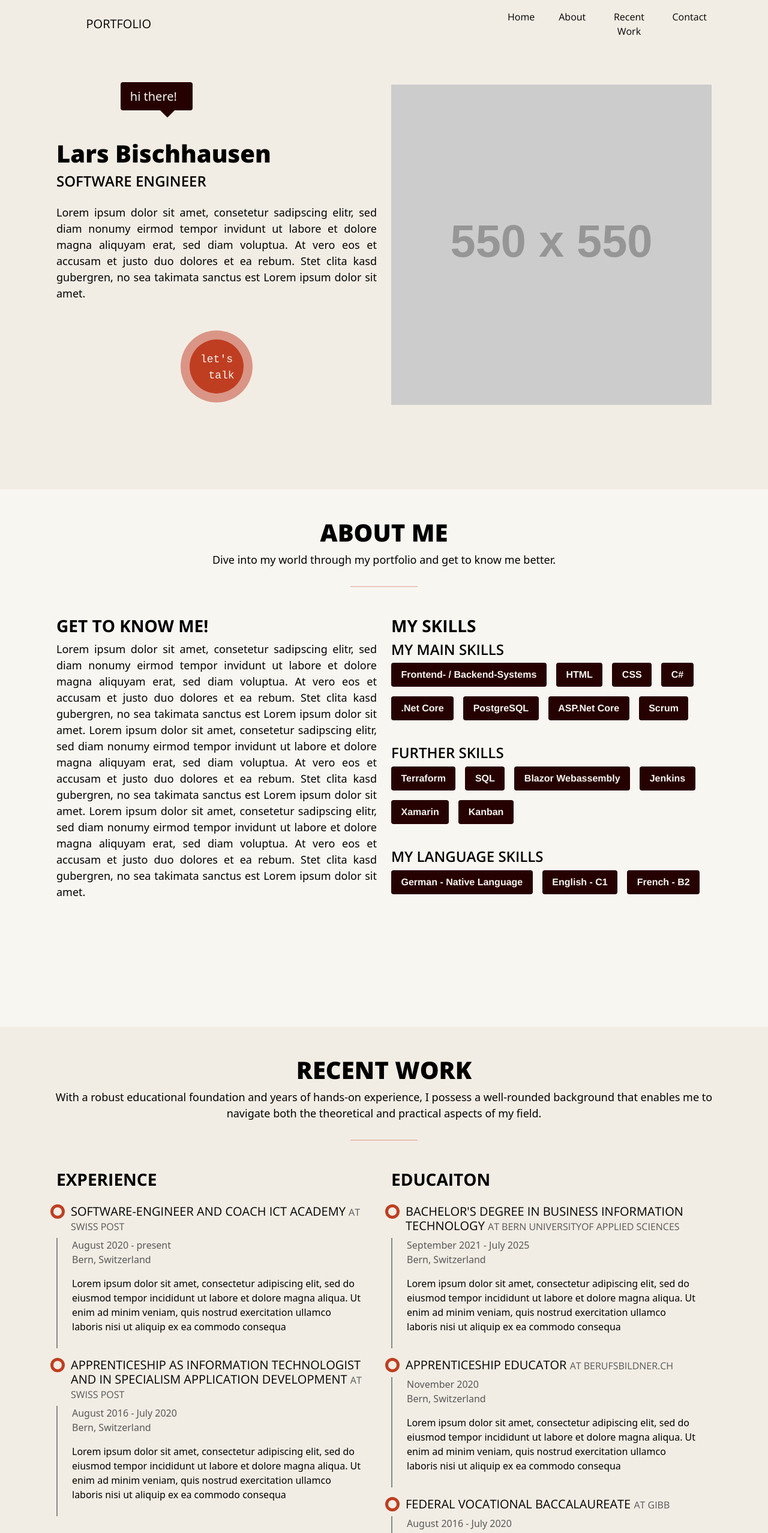
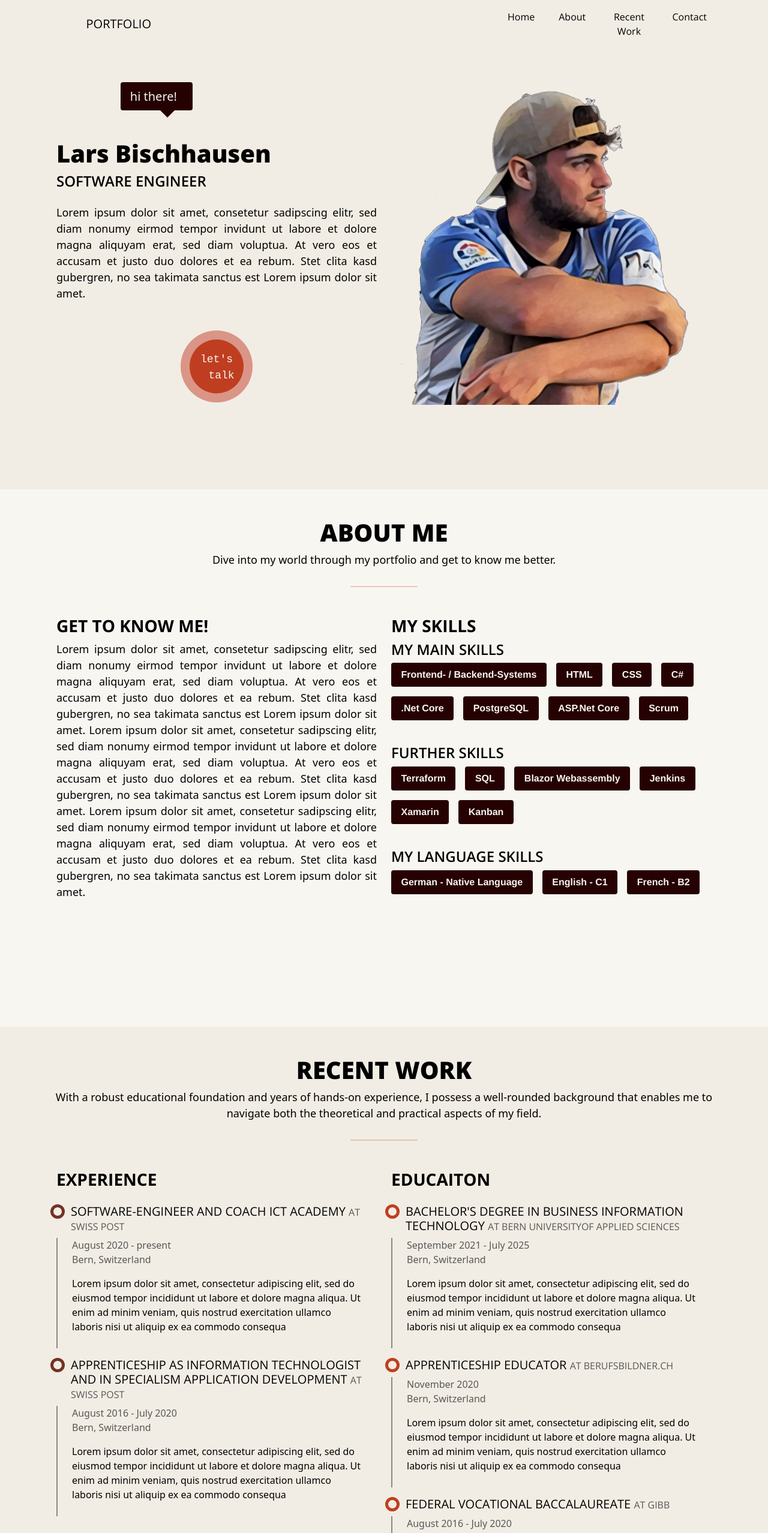
Before and after one commit to Laars1/portfolio, an Angular app: page / in a window 1280 px wide. Shown: the top 2556 px of the page at 60% size. Built offline with nearby package versions, Linux system fonts and the light colour scheme; no server answers.

Commit message:
fixed minor bugs and added home img

```diff
--- a/src/app/core/home/home.component.html
+++ b/src/app/core/home/home.component.html
@@ -18,6 +18,6 @@
     </div>
   </div>
   <div class="col-md-6 col-12">
-    <img src="https://placehold.co/550x550" class="img-fluid" />
+    <img src="../../../assets/headerimg.png" class="img-fluid" />
   </div>
 </div>
--- a/src/app/shared/components/experience-item/experience-item.component.html
+++ b/src/app/shared/components/experience-item/experience-item.component.html
@@ -1,5 +1,5 @@
 <div class="timeline-item">
-  <div class="px-4 pt-3 timeline-item-header">
+<div class="px-4 pt-3 timeline-item-header" [ngClass]="alternativeColor ? 'default-color' : 'alternative-color'">
     <h5 class="text-uppercase">{{item.jobtitle}}
       <span class="text-muted h6">at {{item.companyName}}</span>
     </h5>
--- a/src/app/shared/components/experience-item/experience-item.component.scss
+++ b/src/app/shared/components/experience-item/experience-item.component.scss
@@ -1,7 +1,3 @@
-body{
-    --circle-color: none;
-}
-
 .timeline-item-header::before {
     content: '';
     display: inline-block;
@@ -12,7 +8,14 @@ body{
     border: 5px solid;
     z-index: 2;
     margin-left: -2.1em;
-    color: var(--circle-color);
+}
+
+.default-color::before{
+    color: var(--background-alternative)
+}
+
+.alternative-color::before{
+    color: var(--background-alternative3)
 }
 
 .timeline-item-body{
--- a/src/app/shared/components/experience-item/experience-item.component.ts
+++ b/src/app/shared/components/experience-item/experience-item.component.ts
@@ -12,8 +12,6 @@ export class ExperienceItemComponent implements OnInit {
   constructor() { }
 
   ngOnInit() {
-    let color = this.alternativeColor ? "var(--background-alternative)" : "var(--background-alternative3)"
-    document.body.style.setProperty('--circle-color', color);
   }
 
 }
```
Also changed, not shown: src/assets/headerimg.png (added).
